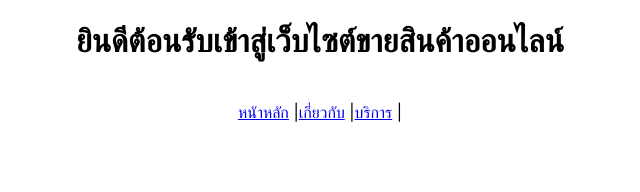
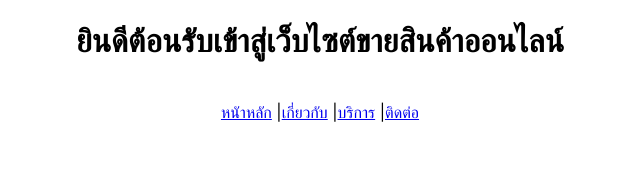
Before and after one commit to Khaoseekakun/frontend, a Next.js app: page / in a window 1280 px wide. Shown: the top 192 px of the page, without its empty margins (320-960 px from the left). Built offline with nearby package versions, Linux system fonts and the light colour scheme.

Commit message:
Update Link.js

```diff
--- a/src/components/Link.js
+++ b/src/components/Link.js
@@ -5,6 +5,7 @@ export default function HeadersLink() {
             <Link href="/">หนัาหลัก</Link> |
             <Link href="/about">เกี่ยวกับ</Link> |
             <Link href="/service">บริการ</Link> |
+            <Link href="/contact">ติดต่อ</Link>
         </center>
     )
 }
```
